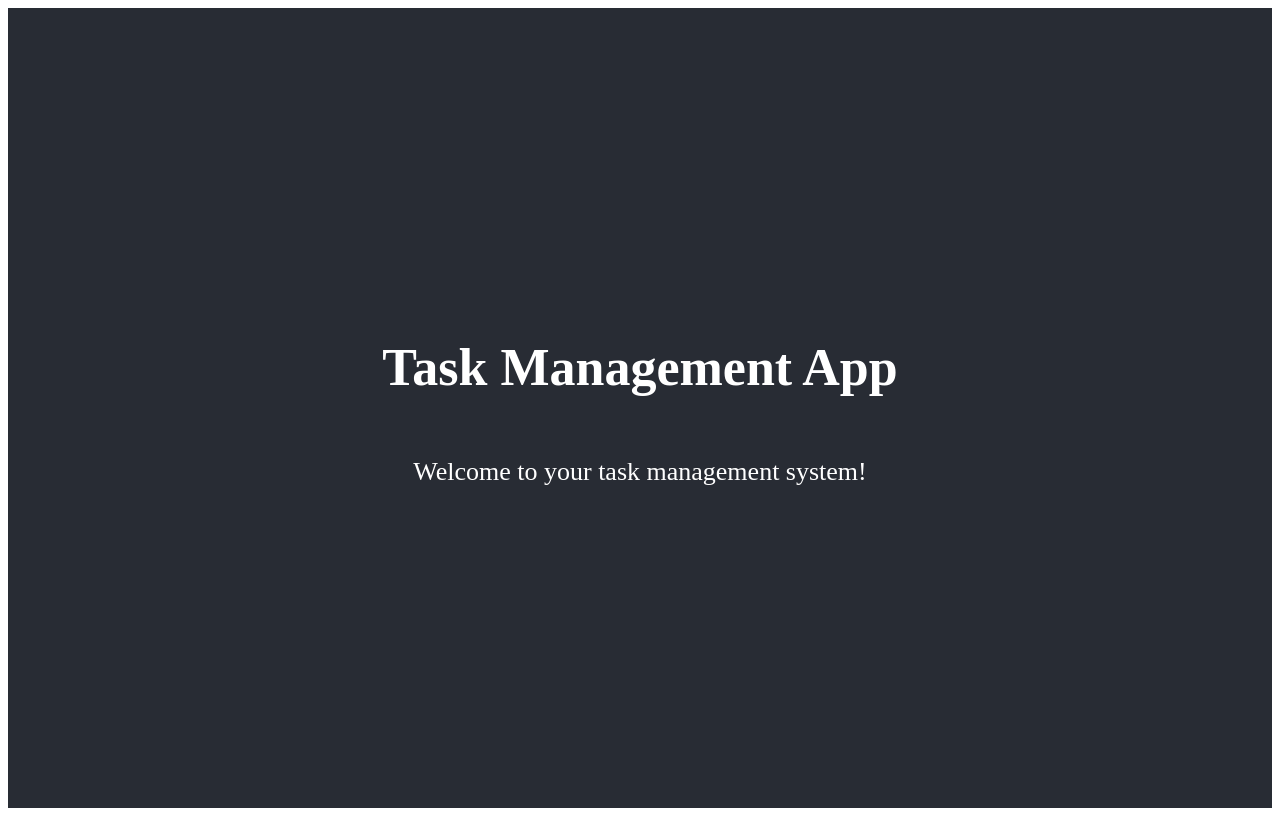
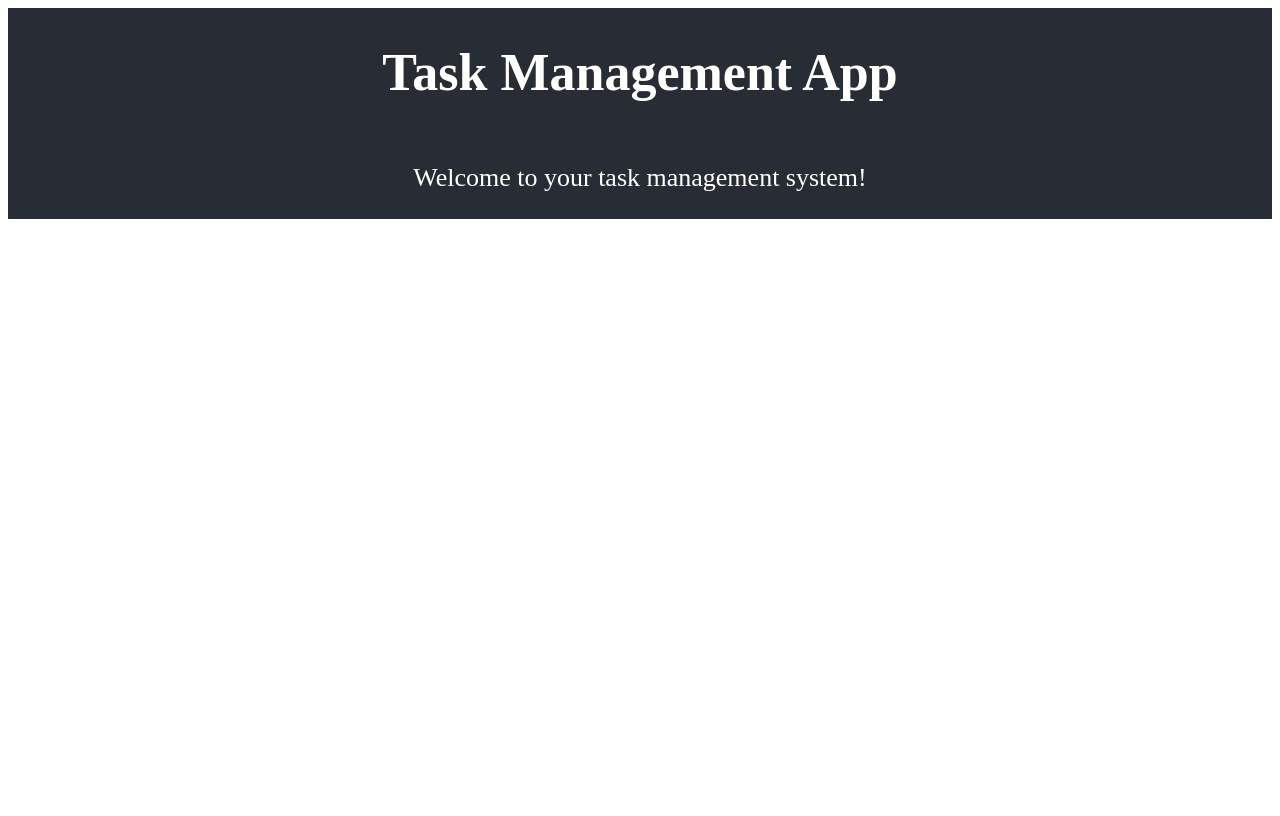
Before and after one commit to lordofwrongs/ai-scrum-team, a React (Create React App) app in the folder frontend/: page / in a window 1280 px wide. Built offline with nearby package versions, Linux system fonts and the light colour scheme.

Commit message:
Update frontend/src/App.css

```diff
--- a/frontend/src/App.css
+++ b/frontend/src/App.css
@@ -4,7 +4,7 @@
 
 .App-header {
   background-color: #282c34;
-  min-height: 100vh;
+  min-height: 20vh;
   display: flex;
   flex-direction: column;
   align-items: center;
@@ -12,3 +12,7 @@
   font-size: calc(10px + 2vmin);
   color: white;
 }
+
+main {
+  padding: 20px;
+}
```
